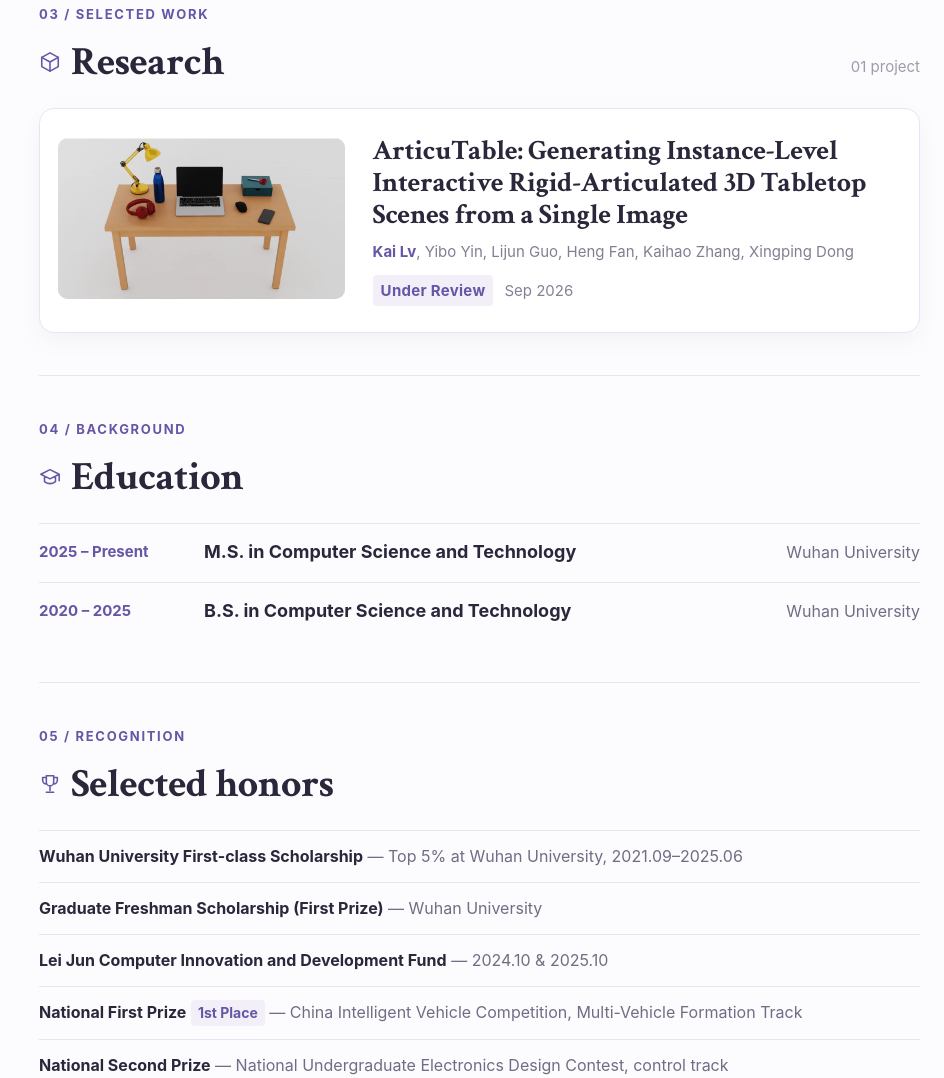
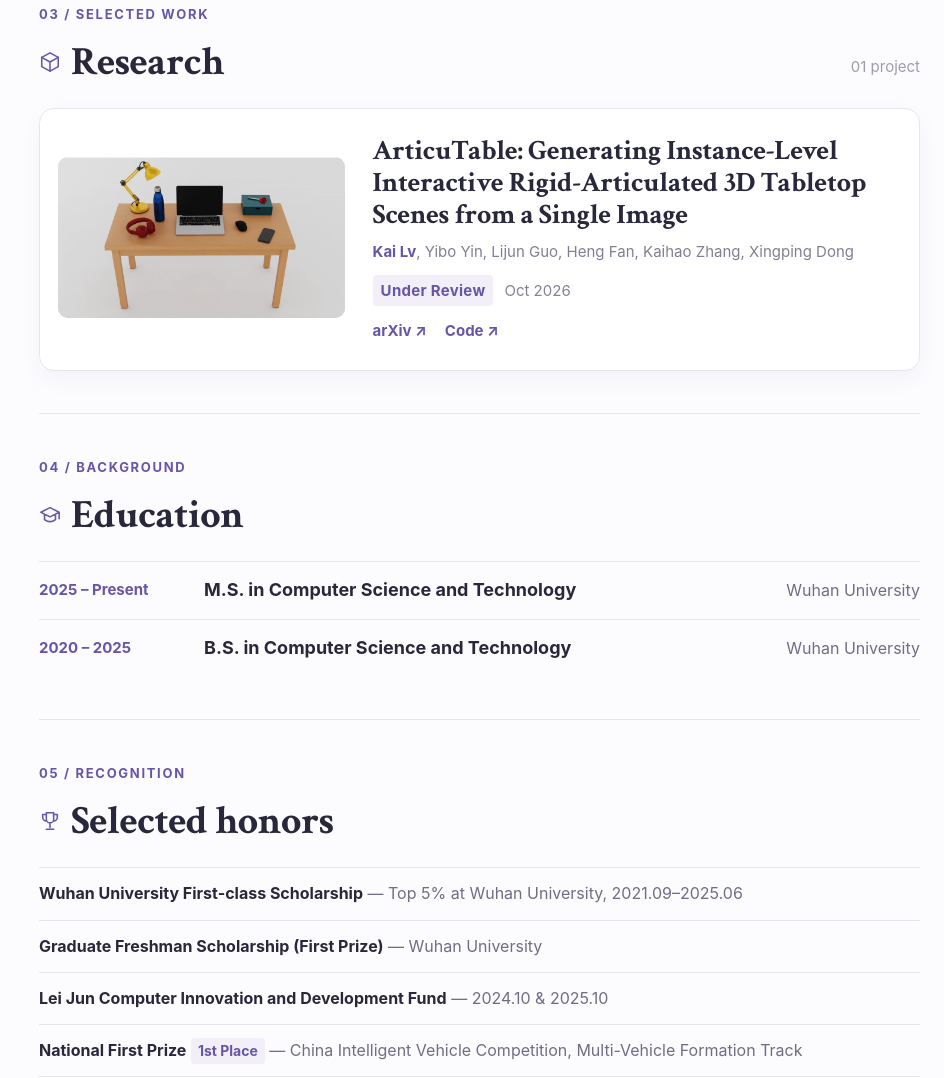
Before and after one commit to JohnnyBoy1013/johnnyboy1013.github.io, a plain HTML site: page index.html in a window 1280 px wide. Shown: the part 793-1871 px from the top of the page, without its empty margins (336-1280 px from the left). Drawn offline with nearby package versions, Linux system fonts and the light colour scheme; a web font is replaced by a local one.

Commit message:
Add ArticuTable arXiv and code links

```diff
--- a/index.html
+++ b/index.html
@@ -6,7 +6,7 @@
   <meta name="description" content="Kai Lv — computer vision researcher at Wuhan University. Research in 3D scene reconstruction, articulated objects, and embodied AI.">
   <title>Kai Lv's Personal Page</title>
   <link rel="icon" type="image/svg+xml" href="assets/favicon.svg?v=2">
-  <link rel="stylesheet" href="style.css?v=7">
+  <link rel="stylesheet" href="style.css?v=8">
   <link rel="preconnect" href="https://statable.com">
   <link rel="preload" href="https://statable.com/maps/world-110m.json" as="fetch" crossorigin>
   <link rel="preload" href="https://statable.com/vendor/d3-6.7.0.min.js" as="script">
@@ -98,7 +98,11 @@
           <div class="paper-copy">
             <h3>ArticuTable: Generating Instance-Level Interactive Rigid-Articulated 3D Tabletop Scenes from a Single Image</h3>
             <p class="authors"><strong>Kai Lv</strong>, Yibo Yin, Lijun Guo, Heng Fan, Kaihao Zhang, Xingping Dong</p>
-            <div class="paper-meta"><span class="paper-tag">Under Review</span><time datetime="2026-09">Sep 2026</time></div>
+            <div class="paper-meta"><span class="paper-tag">Under Review</span><time datetime="2026-10">Oct 2026</time></div>
+            <div class="paper-links">
+              <a href="https://arxiv.org/abs/2610.05249" target="_blank" rel="noopener noreferrer">arXiv ↗</a>
+              <a href="https://github.com/bryceyin13/articutable-code" target="_blank" rel="noopener noreferrer">Code ↗</a>
+            </div>
           </div>
         </article>
       </section>
--- a/style.css
+++ b/style.css
@@ -62,6 +62,8 @@ nav a:hover{color:var(--accent)}
 .paper-copy{display:flex;flex-direction:column;justify-content:center;padding:8px 10px 8px 0}
 .paper-meta{display:flex;align-items:center;gap:11px;color:#858096;font-size:15px}
 .paper-tag{border-radius:4px;background:var(--soft);color:var(--accent);padding:3px 8px;font-weight:700;letter-spacing:.02em}
+.paper-links{display:flex;flex-wrap:wrap;gap:18px;margin-top:12px;color:var(--accent);font-size:15px;font-weight:700}
+.paper-links a:hover{text-decoration:underline}
 .paper-copy h3{font:700 28px/1.15 "Crimson Text",Georgia,serif;letter-spacing:-.01em;margin:0 0 8px}
 .authors{font-size:15px;color:#837e92;margin-bottom:10px!important}
 .authors strong{color:var(--accent)}
```
